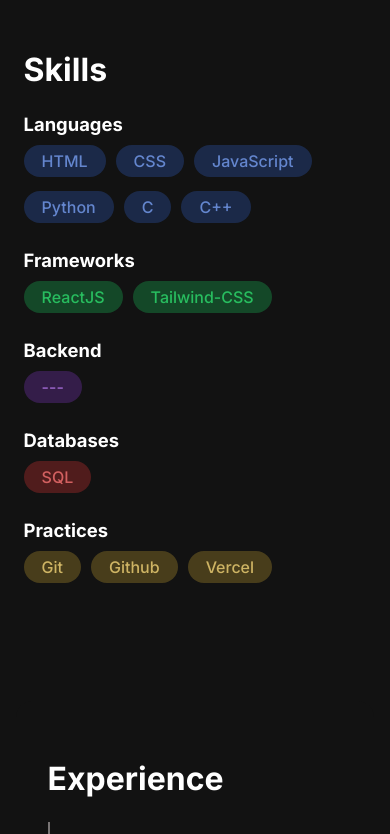
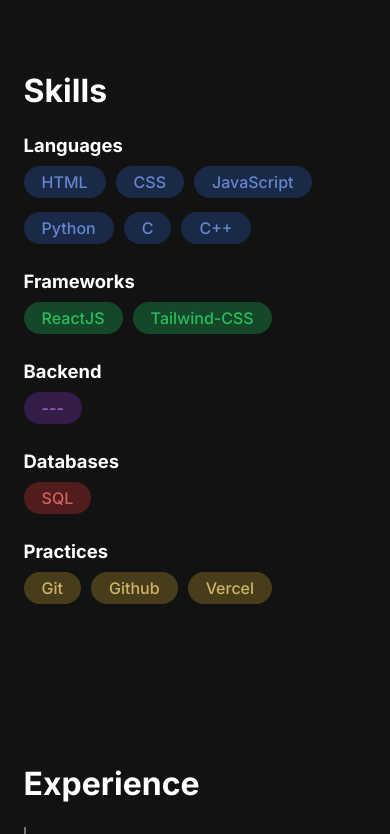
Before and after one commit to Shivam314115/portfolio, a plain HTML site: page index.html in a window 390 px wide. Shown: the part 902-1736 px from the top of the page. Drawn offline with Linux system fonts and the light colour scheme.

Commit message:
Update style.css

```diff
--- a/style.css
+++ b/style.css
@@ -513,12 +513,13 @@
   .about-me,
   .education,
   .projects,
-  .skills {
-    padding: 16px 8px 12px 8px;
-    border-radius: 10px;
+  .skills,
+  .experience {
+    padding: 16px 8px 12px 8px !important;
+    border-radius: 10px !important;
   }
   h2 {
-    font-size: 1.2rem;
+    font-size: 30px;
     margin-bottom: 12px;
   }
   .edu-logo {
```
